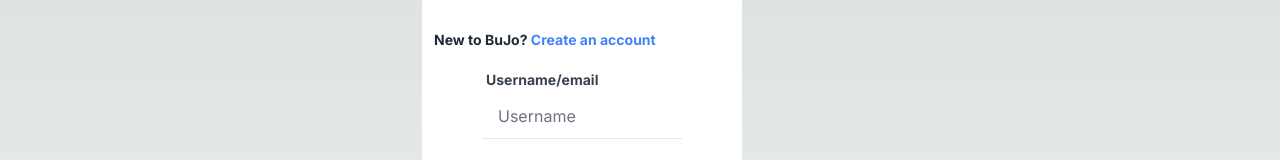
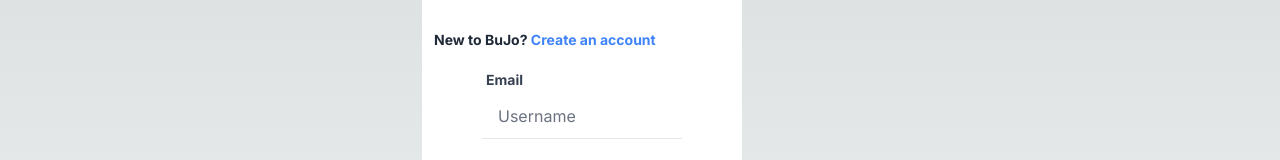
Before and after one commit to Sharkaw/bujoapp, a Next.js app in the folder bujo-app/: page /login in a window 1280 px wide. Shown: the part 198-358 px from the top of the page. Built offline with nearby package versions, Linux system fonts and the light colour scheme; no server answers; the database is empty.

Commit message:
Remove console.logs

```diff
--- a/bujo-app/src/app/components/forms/LoginForm.js
+++ b/bujo-app/src/app/components/forms/LoginForm.js
@@ -10,14 +10,12 @@
     } = useForm();
 
     const onSubmit = async (data) => {
-        console.log(data);
-        //const queryParams = new URLSearchParams(data).toString();
         const response = await fetch("/api/login", {
             method: "POST",
-            body: JSON.stringify(data)
+            body: JSON.stringify(data),
         });
 
-        console.log(await response.text());
+        console.log(await response.json());
     };
 
     return (
@@ -30,7 +28,7 @@
                     className="block text-gray-700 text-sm font-bold mb-2"
                     htmlFor="userName"
                 >
-                    Username/email
+                    Email
                 </label>
                 <input
                     {...register("username", {
--- a/bujo-app/src/app/components/forms/RegisterForm.js
+++ b/bujo-app/src/app/components/forms/RegisterForm.js
@@ -29,7 +29,6 @@
 
     useEffect(() => {
         if (password.current) {
-            console.log(passwordStrength(password.current).id);
             setStrength(passwordStrength(password.current).id);
         }
     }, [password.current]);
```
